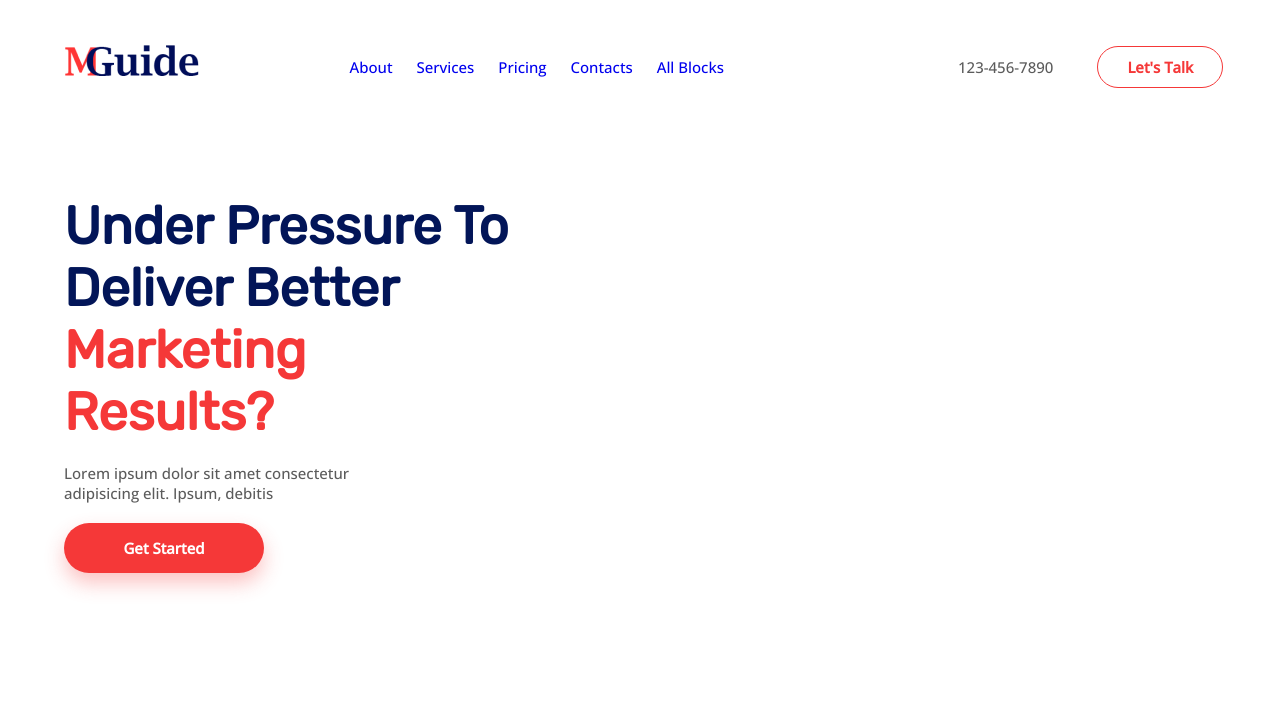
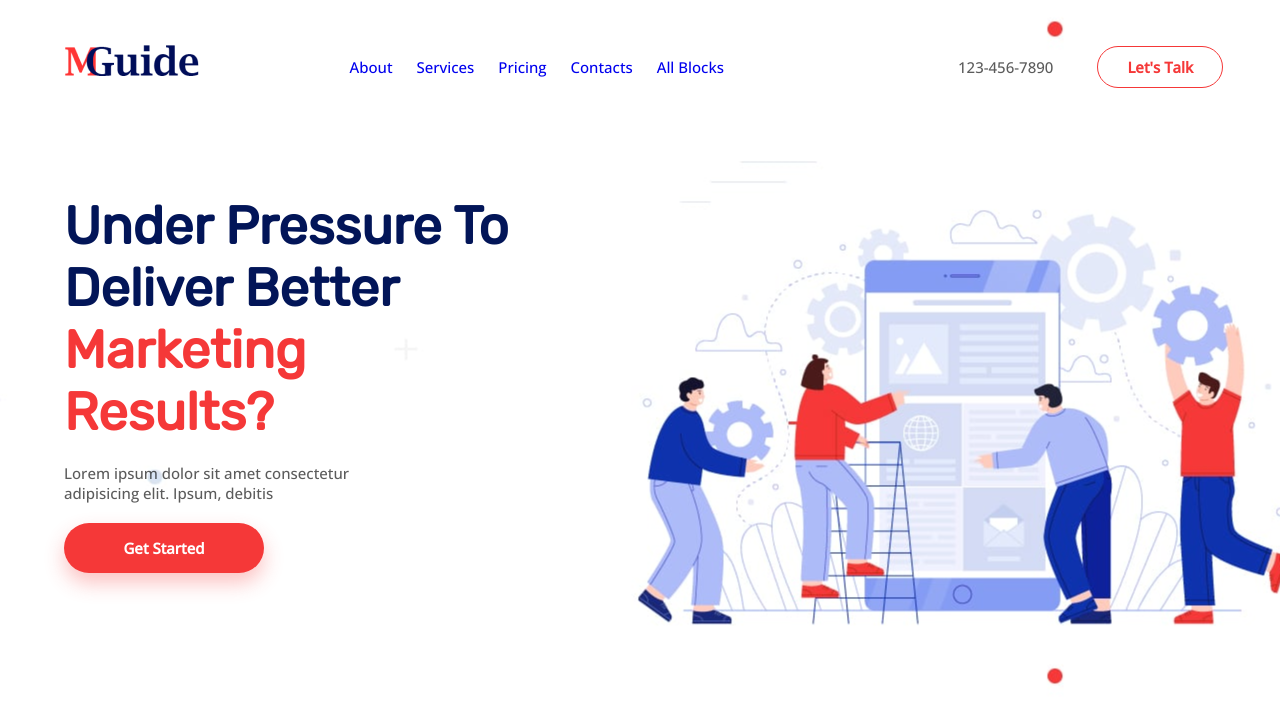
Before and after one commit to Luciopbrito/template-site, a plain HTML site: page index.html in a window 1280 px wide. Drawn offline with nearby package versions, Linux system fonts and the light colour scheme.

Commit message:
modificado arquivo style.css adicionado background

```diff
--- a/css/style.css
+++ b/css/style.css
@@ -22,7 +22,7 @@ a {
 
 /* header */
 body {
-    background-image: url(/img/background.jpg);
+    background-image: url(/img/background1.jpg);
     background-position: 54% -2%;
     font-family: 'Open sans', sans-serif;
 }
```
Also changed, not shown: img/background1.jpg (added).
